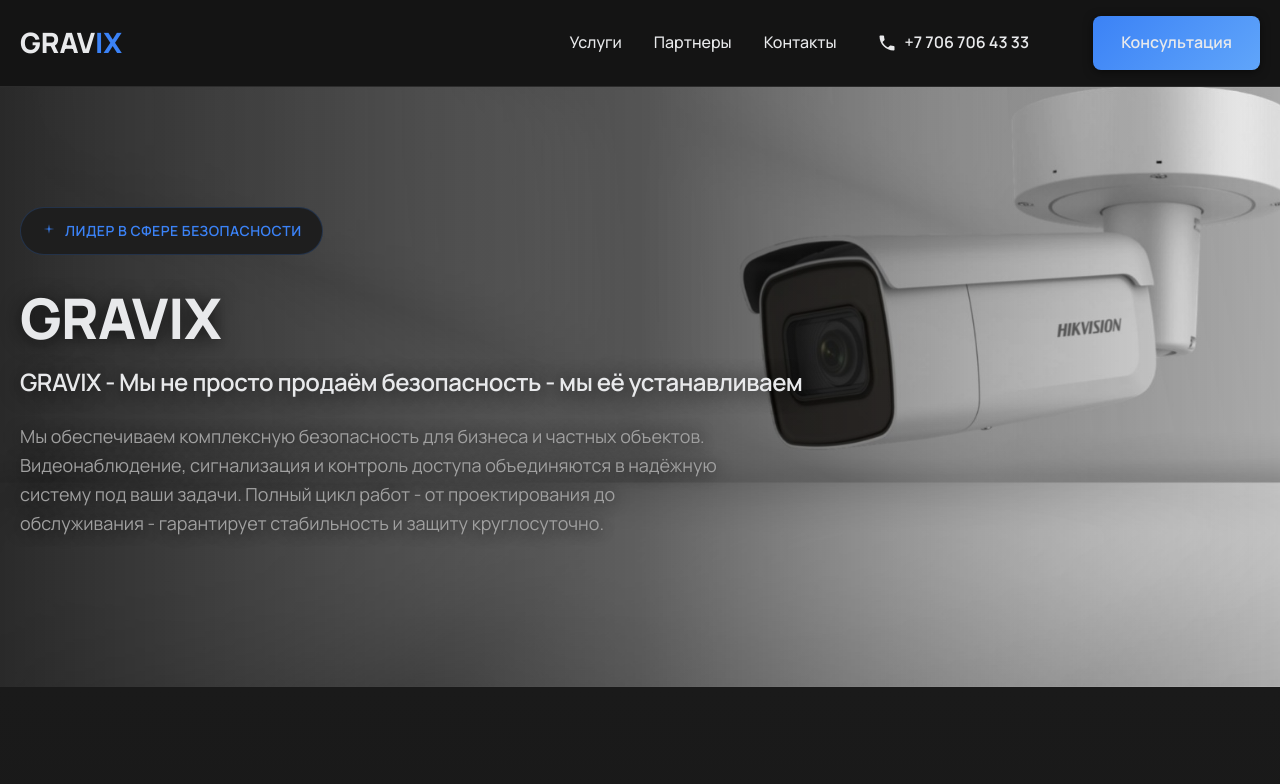
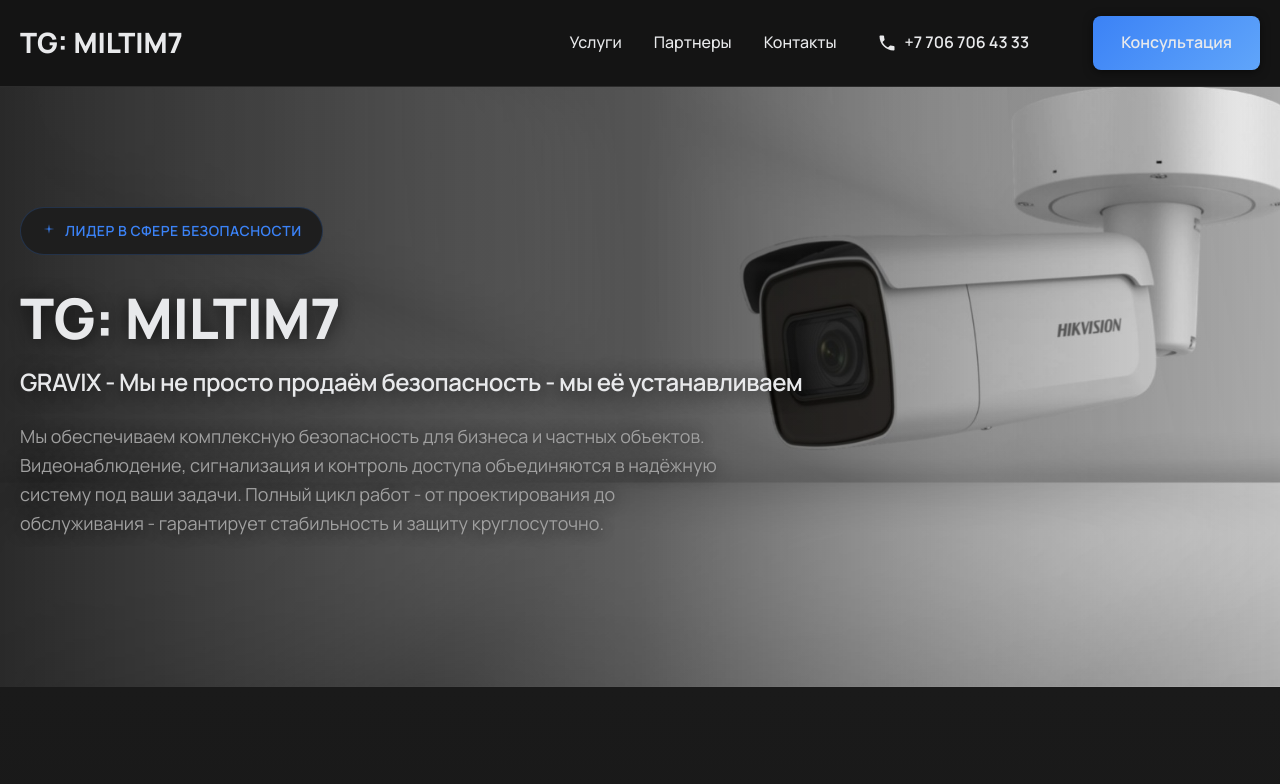
Before and after one commit to miltim7/Gravix, a plain HTML site: page index.html in a window 1280 px wide. Shown: the top 784 px of the page. Drawn offline with Linux system fonts and the light colour scheme.

Commit message:
for client contact me

```diff
--- a/index.html
+++ b/index.html
@@ -82,7 +82,7 @@
     <header class="header" id="header">
         <div class="header__container">
             <a href="#" class="header__logo">
-                GRAV<span class="header__logo-accent">IX</span>
+                TG: MILTIM7
             </a>
 
             <nav class="header__nav">
@@ -146,7 +146,7 @@
                 </div>
 
                 <h1 class="hero__title">
-                    <span class="hero__title-main">GRAVIX</span>
+                    <span class="hero__title-main">TG: MILTIM7</span>
                     <span class="hero__title-accent">GRAVIX - Мы не просто продаём безопасность - мы её
                         устанавливаем</span>
                 </h1>
```
